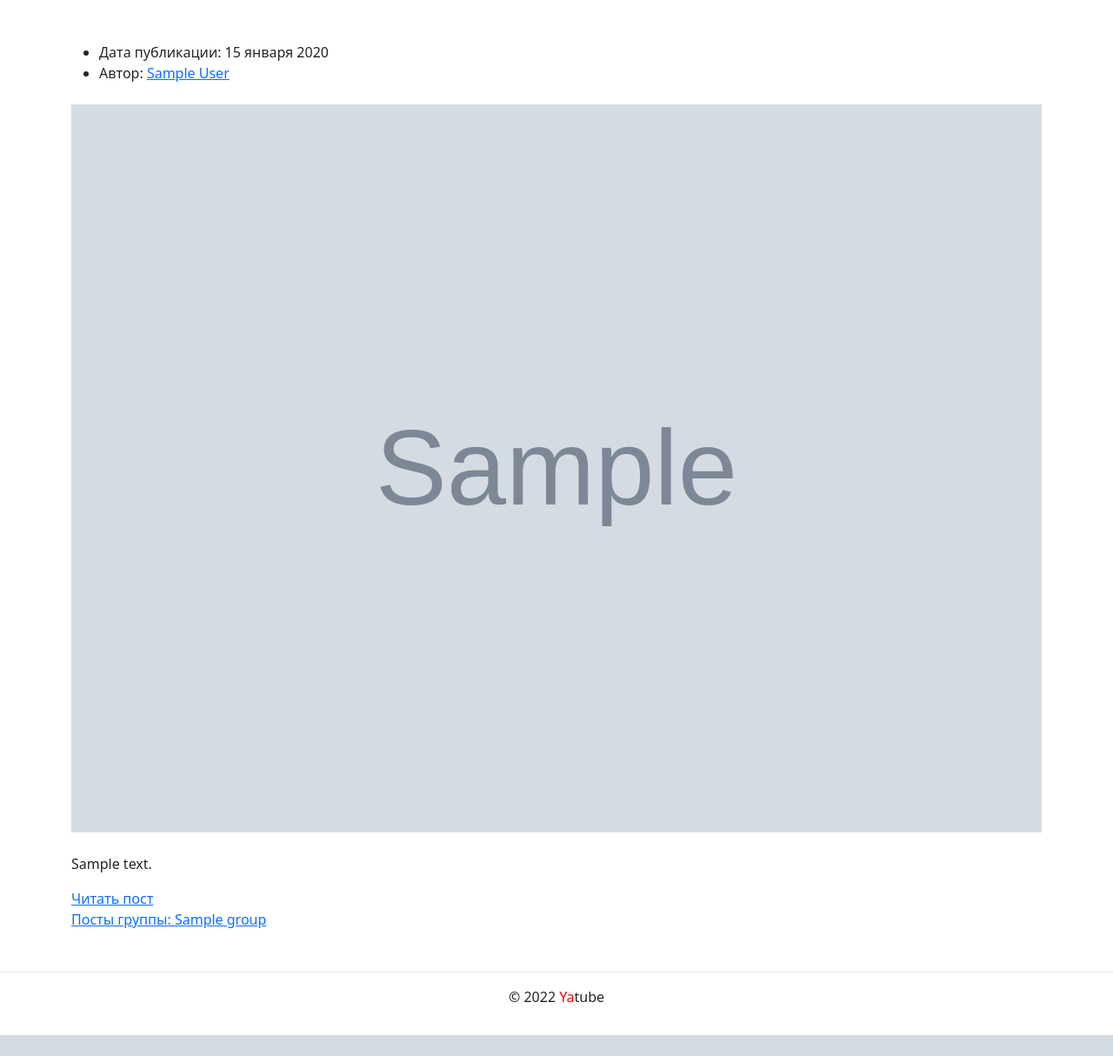
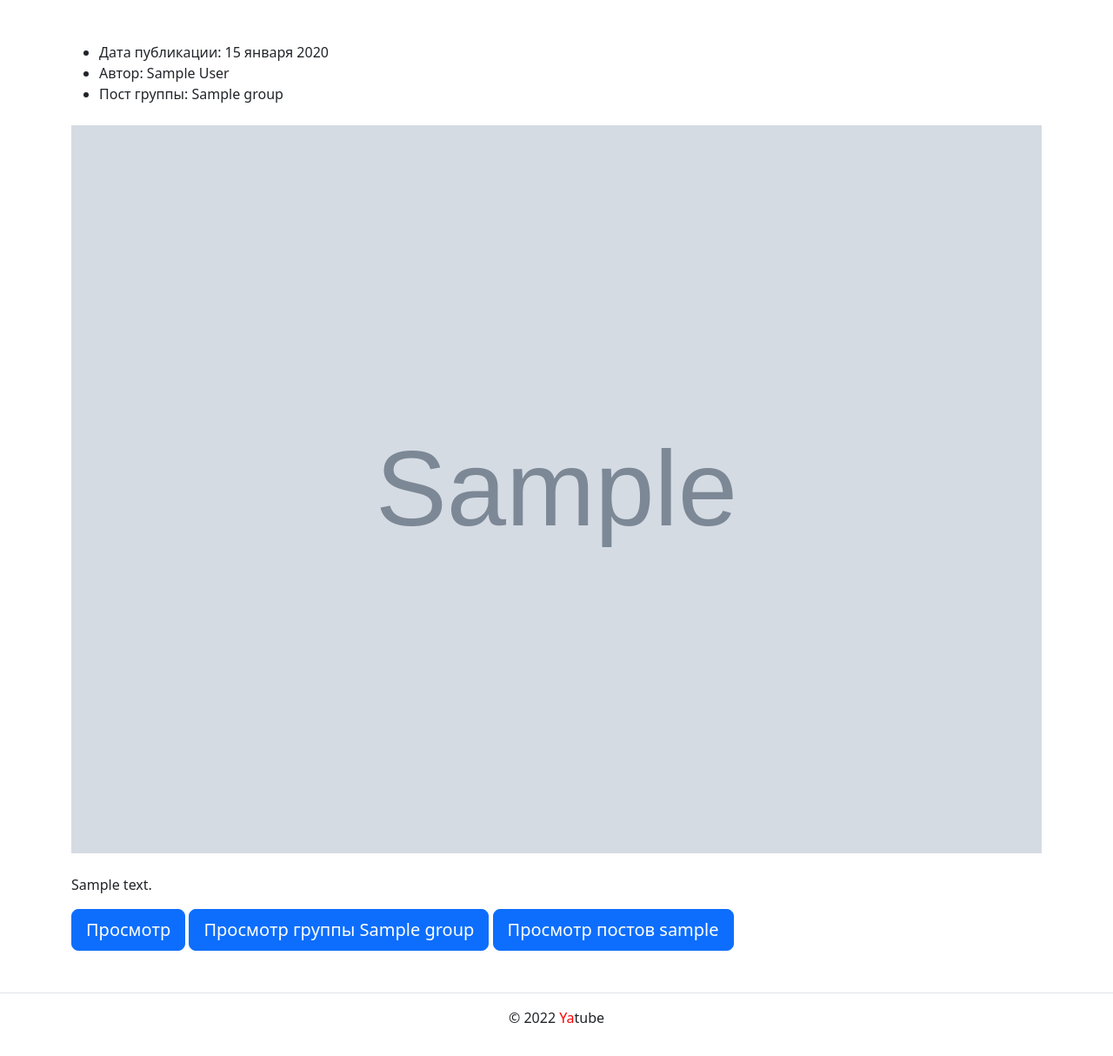
Before and after one commit to DmitriiParshin/yatube, a Django app: page / in a window 1280 px wide. Shown: the part 56-1270 px from the top of the page at 87% size. Before the commit the page ends 1246 px from the top, so only its background shows below. Run offline with Django 3.2, Linux system fonts and the light colour scheme; tables that the repository leaves empty hold one stand-in row (values such as "Sample post"); grey boxes marked "Sample" are stand-in pictures; some libraries are stand-ins or nearby versions.

Commit message:
for_server

```diff
--- a/requirements.txt
+++ b/requirements.txt
@@ -8,3 +8,4 @@ requests==2.26.0
 six==1.16.0
 sorl-thumbnail==12.7.0
 Faker==12.0.1
+django-debug-toolbar==3.2.4
--- a/yatube/templates/posts/includes/post_card.html
+++ b/yatube/templates/posts/includes/post_card.html
@@ -6,15 +6,17 @@
       </li>
       <li>
         Автор:
-        {% if author %}
+        {% if post.author.get_full_name %}
           {{ post.author.get_full_name }}
         {% else %}
-           <a href="{% url 'posts:profile' post.author %}">
-              {% if post.author.get_full_name %}
-                  {{ post.author.get_full_name }}
-              {% else %}
-                  {{ post.author }}
-              {% endif %}</a>
+          {{ post.author }}
+        {% endif %}
+      </li>
+      <li>
+        {% if post.group %}
+          Пост группы: {{ post.group.title }}
+        {% else %}
+          <span style='color: red'>Этой публикации нет ни в одном сообществе.</span>
         {% endif %}
       </li>
     </ul>
@@ -22,14 +24,10 @@
         <img class="card-img my-2" src="{{ im.url }}">
     {% endthumbnail %}
     <p>{{ post.text|linebreaks }}</p>
-    <a href="{% url 'posts:post_detail' post.id %}">Читать пост</a><br>
-    {% if not group %}
-        {% if post.group %}
-        <a href="{% url 'posts:group_list' post.group.slug %}">Посты группы: {{ post.group.title }}</a>
-        {% else %}
-          <span style='color: red'>Этой публикации нет ни в одном сообществе.</span>
-        {% endif %}
+    <a class="btn btn-lg btn-primary" href="{% url 'posts:post_detail' post.id %}">Просмотр</a>
+    {% if post.group %}
+            <a class="btn btn-lg btn-primary" href="{% url 'posts:group_list' post.group.slug %}">Просмотр группы {{ post.group.title }}</a>
     {% endif %}
-    <br>
+    <a class="btn btn-lg btn-primary" href="{% url 'posts:profile' post.author %}">Просмотр постов {{ post.author }}</a>
     {% if not forloop.last %}<hr>{% endif %}
 </article>
--- a/yatube/yatube/urls.py
+++ b/yatube/yatube/urls.py
@@ -17,6 +17,8 @@ handler404 = 'core.views.page_not_found'
 handler500 = 'core.views.server_error'
 
 if settings.DEBUG:
+    import debug_toolbar
+    urlpatterns += (path('__debug__/', include(debug_toolbar.urls)),)
     urlpatterns += static(
         settings.MEDIA_URL, document_root=settings.MEDIA_ROOT
     )
```
Also changed, not shown: yatube/yatube/settings.py (+10 -2 lines).
